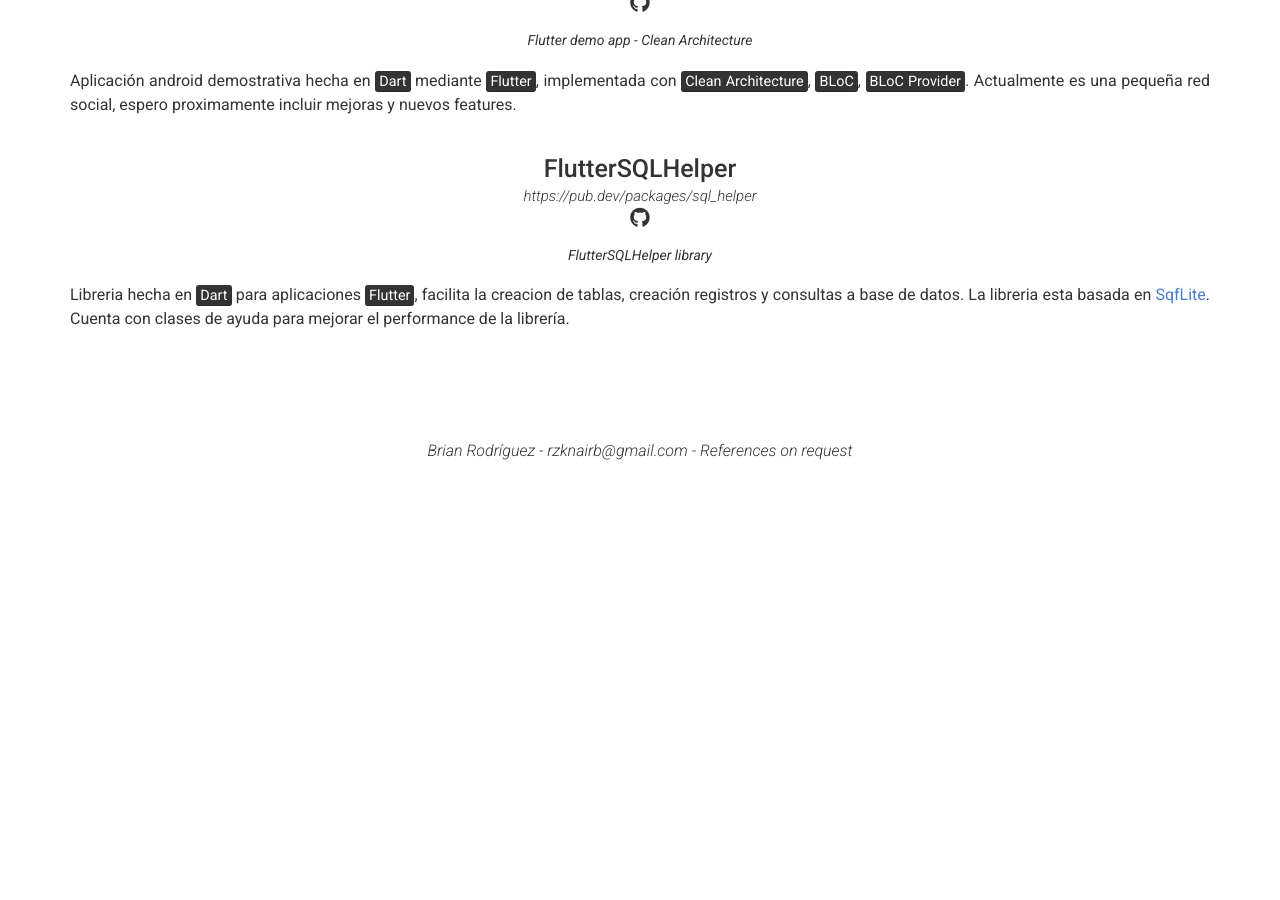
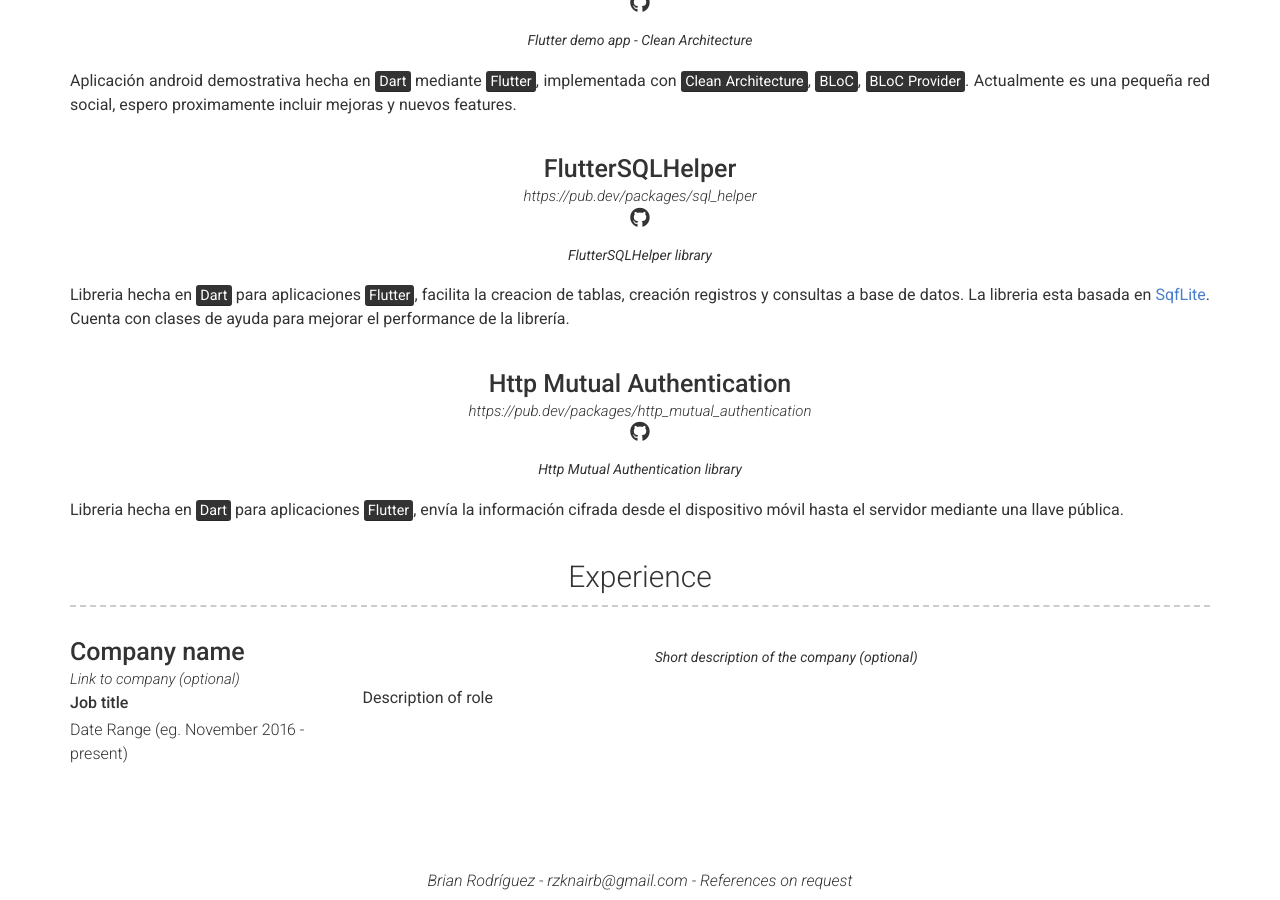
Before and after one commit to rzkbrian/rzkbrian.github.io, a Jekyll site: the page built from index.md, in a window 1280 px wide and 900 px high, scrolled down 905 px. Built offline with Jekyll 4.4.1, drawn with Linux system fonts in a browser that asks for light colours; nearby versions of some CDN libraries; before the commit the page ends 1375 px from its top, so only the background shows below that.

Commit message:
update projects

```diff
--- a/_data/projects.yml
+++ b/_data/projects.yml
@@ -25,3 +25,13 @@
     FlutterSQLHelper library
   description: | # this will include new lines to allow paragraphs
     Libreria hecha en <mark>Dart</mark> para aplicaciones <mark>Flutter</mark>, facilita la creacion de tablas, creación registros y consultas a base de datos. La libreria esta basada en [SqfLite](https://pub.dev/packages/sqflite). Cuenta con clases de ayuda para mejorar el performance de la librería.
+
+
+- layout: top-middle
+  name: Http Mutual Authentication
+  link: https://pub.dev/packages/http_mutual_authentication
+  github: rzkbrian/HttpMutualAuthentication
+  quote: >
+    Http Mutual Authentication library
+  description: | # this will include new lines to allow paragraphs
+    Libreria hecha en <mark>Dart</mark> para aplicaciones <mark>Flutter</mark>, envía la información cifrada desde el dispositivo móvil hasta el servidor mediante una llave pública.
--- a/_layouts/default.html
+++ b/_layouts/default.html
@@ -19,11 +19,11 @@
       {%- if site.data.projects.size > 0 -%}
         {%- include projects.html -%}
       {%- endif -%}
-<!--
+
       {%- if site.data.experience.size > 0 -%}
         {%- include experience.html -%}
       {%- endif -%}
-
+<!--
       {%- if site.data.education.size > 0 -%}
         {%- include education.html -%}
       {%- endif -%}
```
